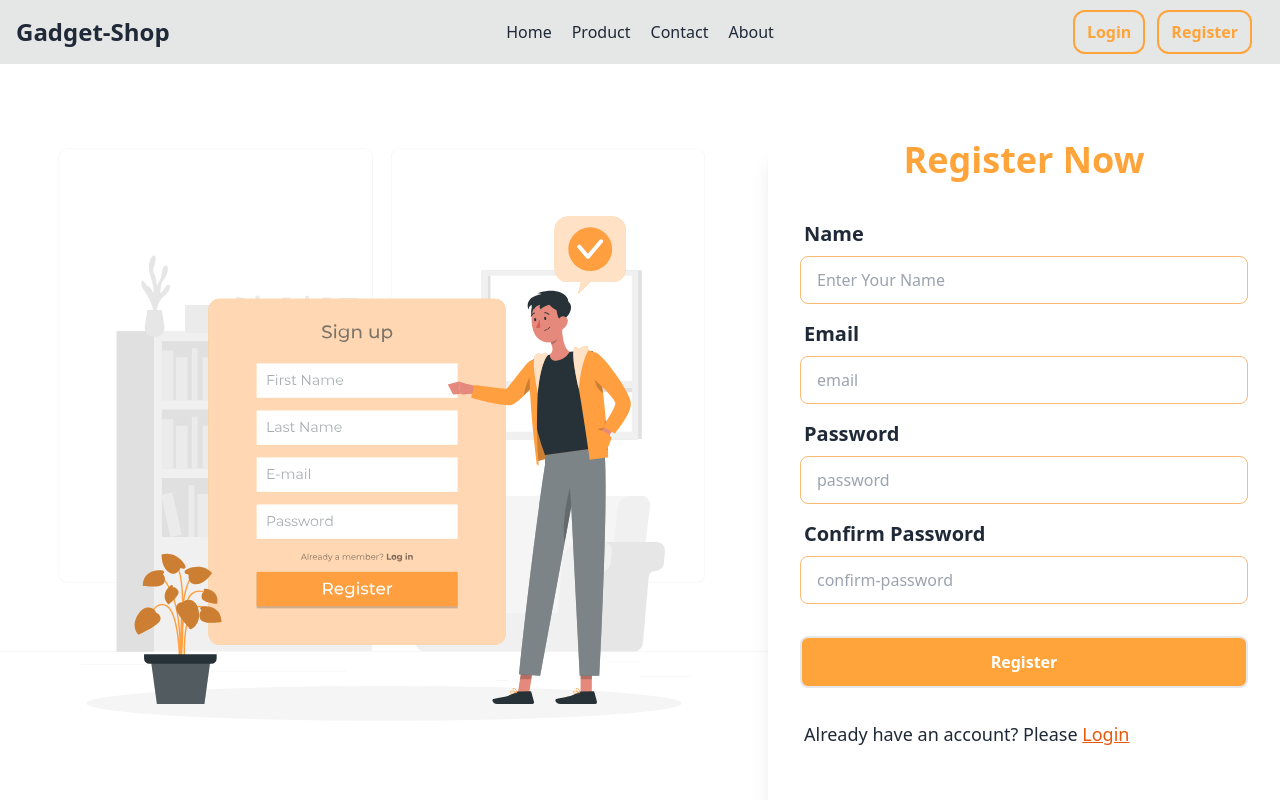
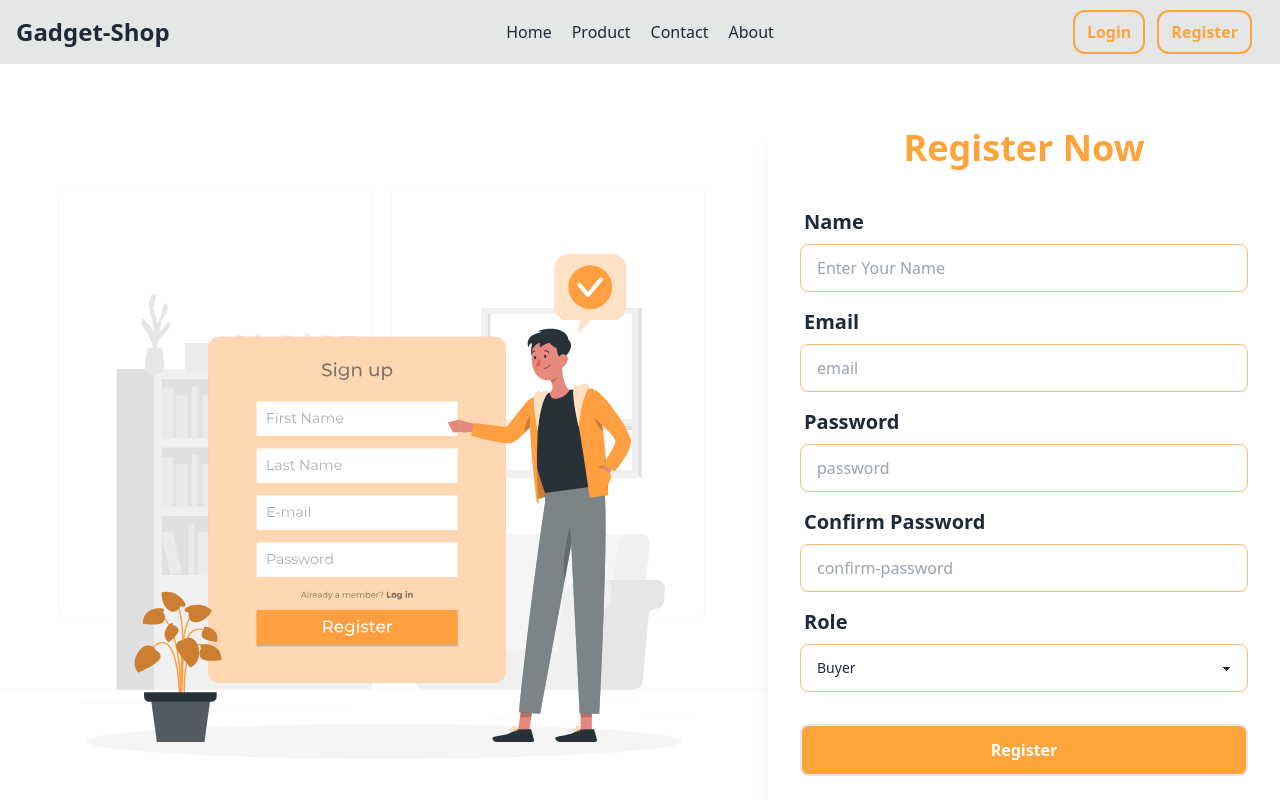
Before and after one commit to asif883/Gadget-shop, a React (Vite) app: page /register in a window 1280 px wide. Shown: the top 800 px of the page. Built offline with nearby package versions, Linux system fonts and the light colour scheme; no server answers.

Commit message:
token genarate

```diff
--- a/package.json
+++ b/package.json
@@ -10,6 +10,7 @@
     "preview": "vite preview"
   },
   "dependencies": {
+    "axios": "^1.7.7",
     "firebase": "^11.0.1",
     "localforage": "^1.10.0",
     "match-sorter": "^8.0.0",
--- a/src/Authprovider/AuthProvider.jsx
+++ b/src/Authprovider/AuthProvider.jsx
@@ -2,6 +2,7 @@ import React, { createContext, useEffect, useState } from 'react';
 import { app } from '../Firebase-config/firebase';
 import { getAuth, onAuthStateChanged,createUserWithEmailAndPassword, signOut, signInWithEmailAndPassword, signInWithPopup } from "firebase/auth";
 import { GoogleAuthProvider } from 'firebase/auth';
+import axios from 'axios';
 
 export const AuthContext = createContext(null)
  const auth =getAuth(app)
@@ -16,7 +17,20 @@ const AuthProvider = ({children}) => {
     useEffect(()=>{
         const unSubscribe= onAuthStateChanged(auth, currentUser=>{
             setUser(currentUser)
-            setLoading(false)
+
+            if(currentUser){
+                axios.post('http://localhost:3000/authentication',{email: currentUser?.email})
+                .then(data=>{
+                    if(data.data){
+                        localStorage.setItem('access-token', data?.data?.token)
+                        setLoading(false)
+                    }
+                })
+            }
+            else{
+                localStorage.removeItem('access-token')
+                setLoading(false)
+            }
         })
         return ()=>{
             unSubscribe()
--- a/src/Pages/Register.jsx
+++ b/src/Pages/Register.jsx
@@ -16,7 +16,14 @@ const Register = () => {
 
     const handleRegister = (data)=>{
 
-        // console.log(email ,password);
+        const email = data.email;
+        const role  =  data.role;
+        const status = role === 'buyer' ? "approved" : 'Pending'
+        const wishList =[]
+
+        const userData ={ email, role, status, wishList }
+
+        console.log(userData);
 
         createUser(data.email, data.password)
         .then(result =>{
@@ -124,6 +131,23 @@ const Register = () => {
                         }
                     </div>
 
+                    <div className="form-control">
+                        <label className="label">
+                            <span className="label-text text-xl font-semibold">Role</span>
+                        </label>
+                        <select className="select w-full input input-bordered border border-orange-300"
+                        {...register('role', {required: true})}
+                        >
+                            <option value='buyer'>Buyer</option>
+                            <option value='seller'>Seller</option>
+                          </select>
+                            {
+                                errors.role &&(
+                                    <p className='text-red-500 text-sm font-light'>You have to select a role</p>
+                                )
+                            }
+                    </div>
+
                     <div className="form-control mt-6">
                     <button type='submit' className=" w-full border-2 mr-4  px-4  rounded-lg py-3 bg-[#FFA43A] text-white  font-semibold">Register</button>
                     </div>
```
Also changed, not shown: src/Layout/Dashboard.jsx (+2 -24 lines), 1 other file (tests, documents, lock files or other folders).
